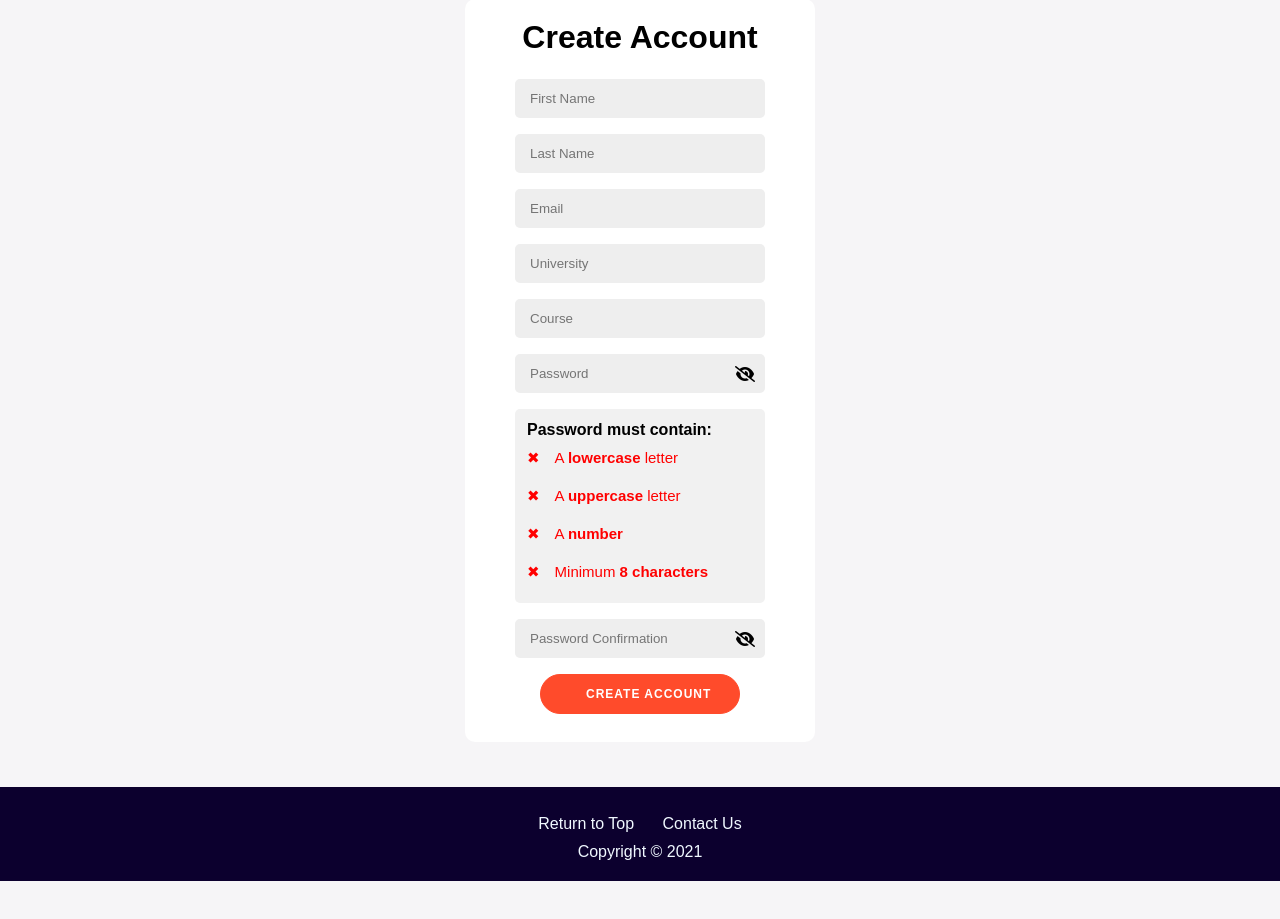
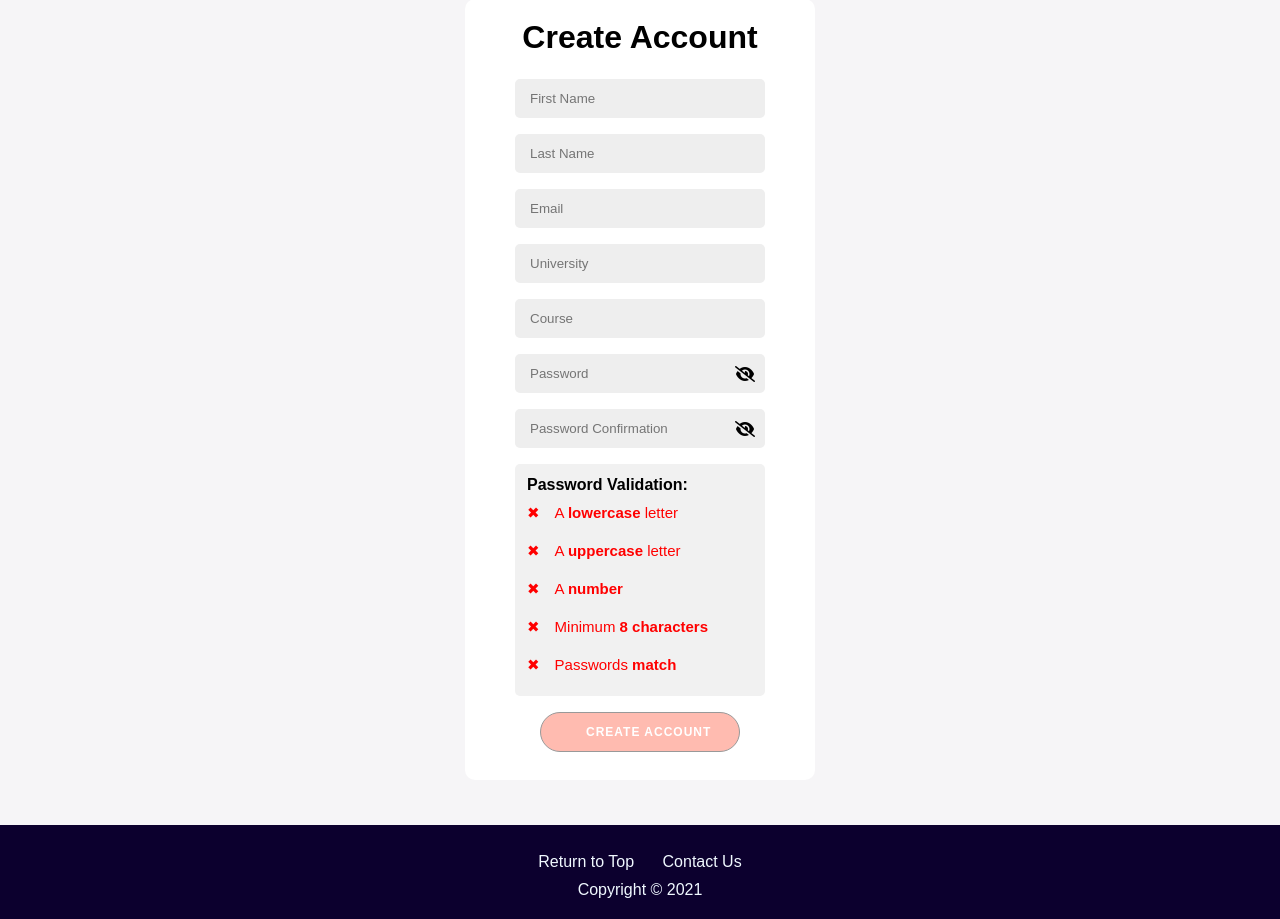
Before and after one commit to KyleighDiSil/NSF-Project-Website, a PHP site: page /pages/create_account.php in a window 1280 px wide. Shown: the part 121-1040 px from the top of the page. Before the commit the page ends 1002 px from the top, so only its background shows below. Run offline with PHP 8.4, Linux system fonts and the light colour scheme; some libraries are stand-ins or nearby versions.

Commit message:
Added simple validation to create account form

```diff
--- a/css/create_account.css
+++ b/css/create_account.css
@@ -34,6 +34,11 @@ h1 {
 	border: 1px solid rgb(255, 255, 255);
 	cursor: pointer;
 }
+
+#submit:disabled{
+	border: 1px solid #999999;
+	background-color: #ff26004f;
+  }
 
 form {
 	margin-top: 30px;
--- a/pages/create_account.php
+++ b/pages/create_account.php
@@ -6,35 +6,36 @@
         <div id="create_account">
             <form action="../php-scripts/create_account.php" method="POST">
                 <h1>Create Account</h1>
-                <input type="text" id="firstName" name="firstName" placeholder="First Name">
+                <input type="text" id="firstName" name="firstName" placeholder="First Name" onkeyup="validateInputs()">
 
-                <input type="text" id="lastName" name="lastName" placeholder="Last Name">
+                <input type="text" id="lastName" name="lastName" placeholder="Last Name" onkeyup="validateInputs()">
 
-                <input type="text" id="email" name="email" placeholder="Email">
+                <input type="text" id="email" name="email" placeholder="Email" onkeyup="validateInputs()">
 
-                <input type="text" id="university" name="university" placeholder="University">
+                <input type="text" id="university" name="university" placeholder="University" onkeyup="validateInputs()">
 
-                <input type="text" id="course" name="course" placeholder="Course">
+                <input type="text" id="course" name="course" placeholder="Course" onkeyup="validateInputs()">
 
                 <div id="password-stuff">
-                    <input type="password" id="password" name="password" pattern="(?=.*\d)(?=.*[a-z])(?=.*[A-Z]).{8,}"  autocomplete="off" placeholder="Password">
+                    <input type="password" id="password" name="password" pattern="(?=.*\d)(?=.*[a-z])(?=.*[A-Z]).{8,}"  autocomplete="off" placeholder="Password" onkeyup="validatePasswords();validateInputs()">
                     <i class="fas fa-eye-slash" id="togglePassword" onclick="showPassword()"></i>
                 </div>
 
-                <div id="message">
-                    <h4>Password must contain:</h4>
-                    <p id="letter" class="invalid">A <b>lowercase</b> letter</p>
-                    <p id="capital" class="invalid">A <b>uppercase</b> letter</p>
-                    <p id="number" class="invalid">A <b>number</b></p>
-                    <p id="length" class="invalid">Minimum <b>8 characters</b></p>
-                </div>
-
                 <div id="password-stuff">
-                    <input type="password" id="passwordConfirmation" name="passwordConfirmation" pattern="(?=.*\d)(?=.*[a-z])(?=.*[A-Z]).{8,}"  autocomplete="off" placeholder="Password Confirmation">
+                    <input type="password" id="passwordConfirmation" name="passwordConfirmation" pattern="(?=.*\d)(?=.*[a-z])(?=.*[A-Z]).{8,}"  autocomplete="off" placeholder="Password Confirmation" onkeyup="validatePasswords();validateInputs()">
                     <i class="fas fa-eye-slash" id="togglePasswordConfirmation" onclick="showPasswordConfirmation()"></i>
                 </div>
 
-                <input type="submit" id="submit" value="Create Account">
+                <div id="message">
+                    <h4>Password Validation:</h4>
+                    <p id="letter"  class="invalid">A <b>lowercase</b> letter</p>
+                    <p id="capital" class="invalid">A <b>uppercase</b> letter</p>
+                    <p id="number"  class="invalid">A <b>number</b></p>
+                    <p id="length"  class="invalid">Minimum <b>8 characters</b></p>
+                    <p id="match"   class="invalid">Passwords <b>match</b></p>
+                </div>
+
+                <input type="submit" id="submit" value="Create Account" disabled>
             </form>
         </div>
     </main>
@@ -72,17 +73,19 @@
         }
     </script>
     <script type="text/javascript">
-        var myInput = document.getElementById("password");
+        var password = document.getElementById("password");
+        var passwordConfirmation = document.getElementById("passwordConfirmation");
         var letter = document.getElementById("letter");
         var capital = document.getElementById("capital");
         var number = document.getElementById("number");
         var length = document.getElementById("length");
+        var match = document.getElementById("match");
 
         // When the user starts to type something inside the password field
-        myInput.onkeyup = function() {
+        function validatePasswords() {
             // Validate lowercase letters
             var lowerCaseLetters = /[a-z]/g;
-            if(myInput.value.match(lowerCaseLetters)) {
+            if(password.value.match(lowerCaseLetters)) {
                 letter.classList.remove("invalid");
                 letter.classList.add("valid");
             } else {
@@ -92,7 +95,7 @@
 
             // Validate capital letters
             var upperCaseLetters = /[A-Z]/g;
-            if(myInput.value.match(upperCaseLetters)) {
+            if(password.value.match(upperCaseLetters)) {
                 capital.classList.remove("invalid");
                 capital.classList.add("valid");
             } else {
@@ -102,7 +105,7 @@
 
             // Validate numbers
             var numbers = /[0-9]/g;
-            if(myInput.value.match(numbers)) {
+            if(password.value.match(numbers)) {
                 number.classList.remove("invalid");
                 number.classList.add("valid");
             } else {
@@ -111,16 +114,26 @@
             }
 
             // Validate length
-            if(myInput.value.length >= 8) {
+            if(password.value.length >= 8) {
                 length.classList.remove("invalid");
                 length.classList.add("valid");
             } else {
                 length.classList.remove("valid");
                 length.classList.add("invalid");
             }
+
+            // Validate password match
+            if(password.value == passwordConfirmation.value) {
+                match.classList.remove("invalid");
+                match.classList.add("valid");
+            } else {
+                match.classList.remove("valid");
+                match.classList.add("invalid");
+            }
         }
     </script>
     <script type="text/javascript">
+        function validateInputs() {
             // Full input validation
             var firstName = document.getElementById("firstName");
             var lastName = document.getElementById("lastName");
@@ -134,6 +147,27 @@
             var capital = document.getElementById("capital");
             var number = document.getElementById("number");
             var length = document.getElementById("length");
+            var match = document.getElementById("match");
+            var submit = document.getElementById("submit");
 
+            if ((firstName.value == "" ||
+                lastName.value == "" ||
+                email.value == "" ||
+                university.value == "" ||
+                course.value == "" ||
+                letter.classList.contains("invalid") ||
+                capital.classList.contains("invalid") ||
+                number.classList.contains("invalid") ||
+                length.classList.contains("invalid") ||
+                match.classList.contains("invalid")
+            ))
+            {
+                submit.disabled = true;
+            }
+            else
+            {
+                submit.disabled = false;
+            }
+        }
     </script>
 <?php require "../php-snippets/bottom_template.php"; ?>
--- a/pages/login.php
+++ b/pages/login.php
@@ -40,7 +40,7 @@
             const email = document.querySelector('#username');
             const password = document.querySelector('#password');
             const button = document.querySelector('#submit');
-            console.log("A");
+
             if (!emailIsValid(email.value))
             {
                 button.disabled = true;
```
Lines whose indentation alone changed are shown as unchanged.
